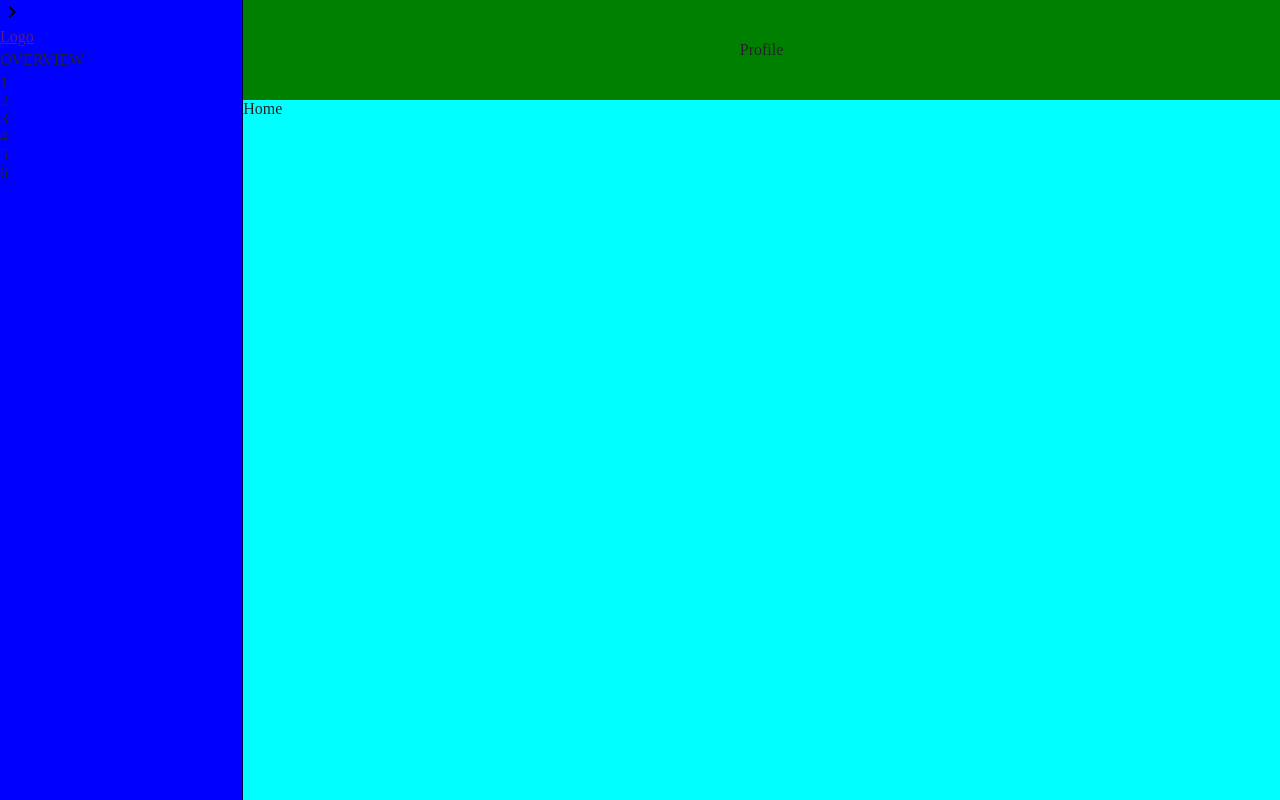
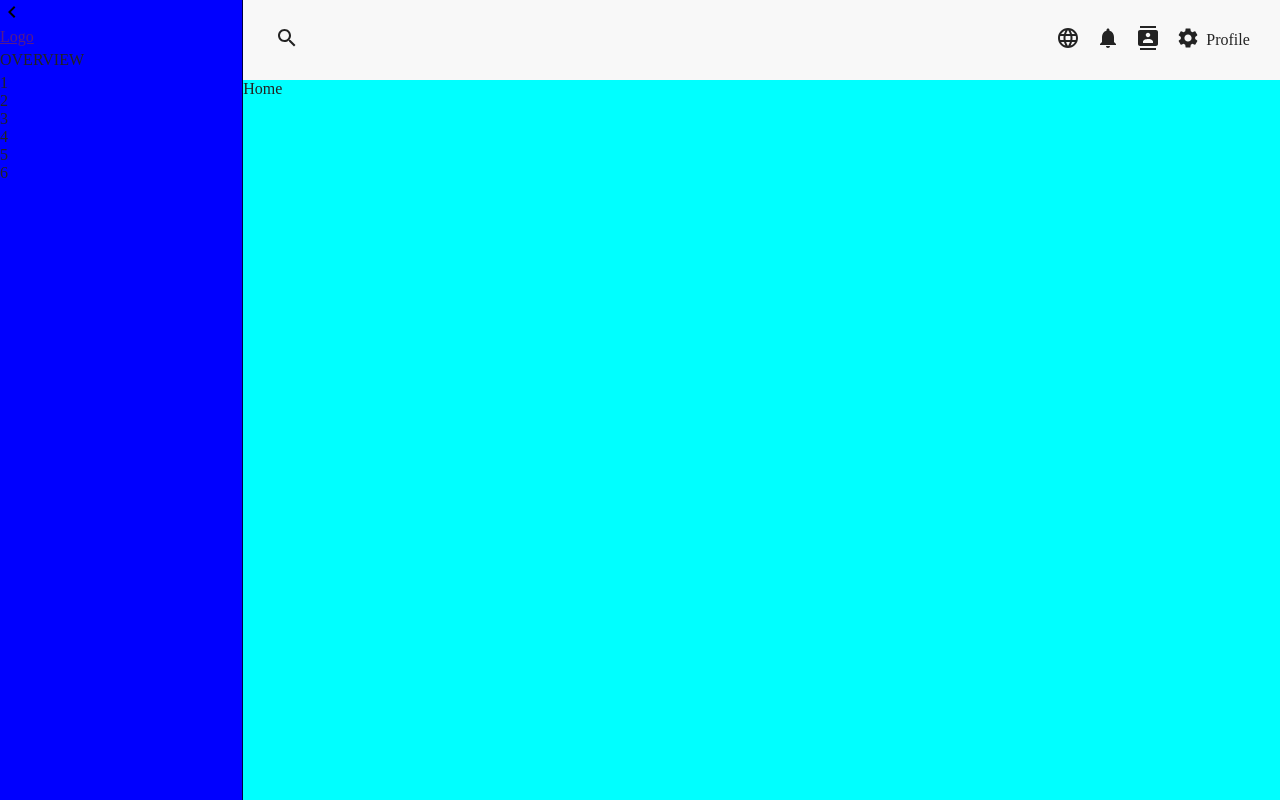
Before and after one commit to Xlebabutti/EventManager, a React (Vite) app in the folder frontend/: page / in a window 1280 px wide. Built offline with nearby package versions, Linux system fonts and the light colour scheme.

Commit message:
header add scss/html

```diff
--- a/frontend/src/components/Header/_header.scss
+++ b/frontend/src/components/Header/_header.scss
@@ -3,9 +3,32 @@
 
 .header {
     height: $header-hight;
-    background: $header-background;
+    background: var(--header-background-color);
     display: flex;
     width: 100%;
     align-items: center;
     justify-content: space-around;
+
+    &-wrapper {
+        margin: 0 2em 0 2em;
+        display: flex;
+        align-items: center;
+        justify-content: space-between;
+        width: inherit;
+        height: inherit;
+
+        & .right {
+            display: flex;
+            align-items: center;
+            justify-content: space-around;
+        }
+
+    }
+    &__icon {
+        width: 40px;
+        height: 40px;
+        display: inline-flex;
+        align-items: center;
+        justify-content: center;
+    }
 }
--- a/frontend/src/components/Header/index.tsx
+++ b/frontend/src/components/Header/index.tsx
@@ -1,3 +1,4 @@
+import { Contacts, Language, Notifications, Search, Settings } from '@mui/icons-material'
 import './_header.scss'
 import Profile from './Profile'
 
@@ -9,25 +10,39 @@ const Header = () => {
 
                 <div className="left">
                     <div className="header__search">
-
+                        <Search />
                     </div>
                 </div>
 
                 <div className="right">
+                    <div className="header__icon">
                         <div className="header__lang-switcher">
-                        {/* <LangSwitcher /> */}
+                            <Language />
                         </div>
+                    </div>
+
+                    <div className="header__icon">
                         <div className="header__notifications">
-                        {/* <Notifications /> */}
+                            <Notifications />
                         </div>
+                    </div>
+
+                    <div className="header__icon">
                         <div className="header__contacts">
-                        {/* <Contacts /> */}
+                            <Contacts />
                         </div>
+                    </div>
+
+                    <div className="header__icon">
                         <div className="header__settings">
-                        {/* <Settings /> */}
+                            <Settings />
                         </div>
+                    </div>
+
+                    <div className="header__icon">
                         <div className="header__profile">
                             <Profile />
+                        </div>
                     </div>
                 </div>
 
--- a/frontend/src/components/Sidebar/index.tsx
+++ b/frontend/src/components/Sidebar/index.tsx
@@ -24,7 +24,7 @@ const Sidebar = () => {
         <div className={`sidebar ${isOpen ? 'sidebar-open' : 'sidebar-close'}`}>
             <div className="sidebar-wrapper">
                 <button onClick={handleToggleSidebar}>
-                    {isOpen ? <NavigateNext /> : <NavigateBefore />}
+                    {!isOpen ? <NavigateNext /> : <NavigateBefore />}
                 </button>
                 {isOpen ? (
                     <div className="sidebar__list">
--- a/frontend/src/scss/base/_themes.scss
+++ b/frontend/src/scss/base/_themes.scss
@@ -7,8 +7,7 @@ html[data-theme="dark"] {
   --primary-color: #{$primary-500};
   --secondary-color: #{$neutral-500};
 
-  --card-background-color: #{$dark-overlay-8};
-  --card-border-color: #{$neutral-700};
+  --header-background-color: #{$neutral-900};
 }
 
 html[data-theme="light"] {
@@ -18,6 +17,5 @@ html[data-theme="light"] {
   --primary-color: #{$blue-1};
   --secondary-color: #{$grey-3};
 
-  --card-background-color: #{$white-1};
-  --card-border-color: #{$grey-2};
+  --header-background-color: #{$white-2};
 }
--- a/frontend/src/scss/base/_variables.scss
+++ b/frontend/src/scss/base/_variables.scss
@@ -20,7 +20,5 @@ $grey-3: #949497;
 
 $blue-1: #1274CF;
 
-
 // Header
-$header-hight: 100px;
-$header-background: green;
+$header-hight: 80px;
```
Lines whose indentation alone changed are shown as unchanged.
